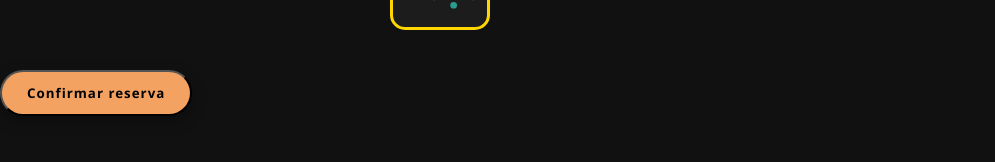
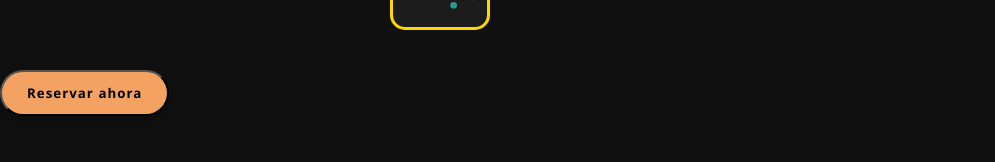
Before and after one commit to ShadowMoinMoin/HerramientasDesarrollo, a plain HTML site: page Reservas.html in a window 1280 px wide. Shown: the part 1030-1192 px from the top of the page, without its empty margins (0-995 px from the left). Drawn offline with Linux system fonts and the light colour scheme.

Commit message:
Modificación de botón

```diff
--- a/Reservas.html
+++ b/Reservas.html
@@ -187,7 +187,7 @@
 
     </div>
 
-    <button class="btn" id="confirmar">Confirmar reserva</button>
+    <button class="btn" id="confirmar">Reservar ahora</button>
     </section>
     <footer>
         <div class="container">
```
